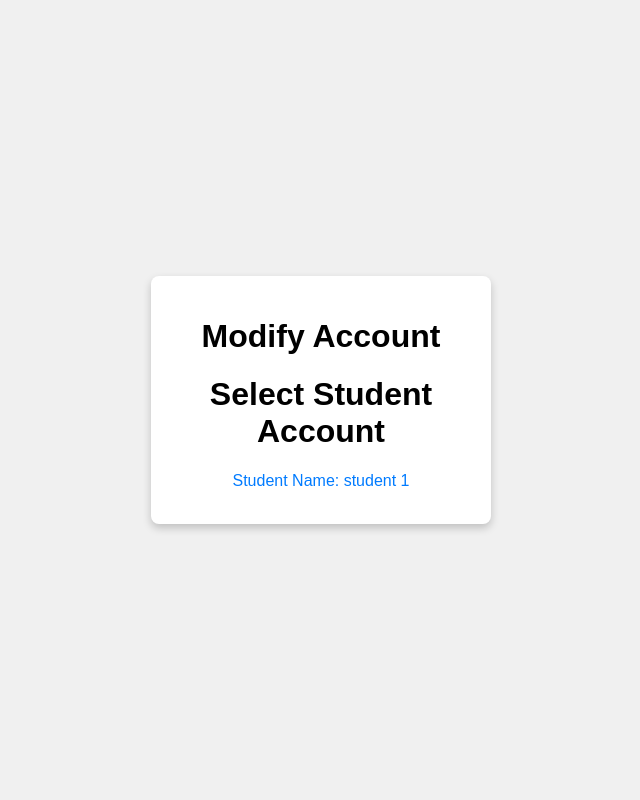
After one commit to Kee-Wei-HengNp/DevOps_Oct2024_Team3_Assignment, a Flask app: page /modify-account in a window 1280 px wide. The commit adds this page. Shown: the whole page, without its empty margins (319-959 px from the left). Run offline with Flask 3, Linux system fonts and the light colour scheme.

Commit message:
admin options, delete account and modify account

```diff
--- a/app.py
+++ b/app.py
@@ -71,6 +71,13 @@ def redeemable_items():
 def create_account():
     return render_template('create_account.html')
 
+@app.route('/modify-account')
+def modify_account():
+    return render_template('modify_account.html')
+
+@app.route('/delete-account')
+def delete_account():
+    return render_template('delete_account.html')
 
 @app.route('/redeemed-items')
 def redeemed_items():
--- a/static/styles.css
+++ b/static/styles.css
@@ -130,6 +130,28 @@ a:hover {
   text-align: center;
 }
 
+.Modify-account-container{
+  background: white;
+  padding: 20px;
+  border-radius: 8px;
+  box-shadow: 0 4px 8px rgba(0, 0, 0, 0.2);
+  width: 300px;
+  text-align: center;
+}
+
+.Modify-account-container h1{
+  width: auto;
+}
+
+.Delete-account-container{
+  background: white;
+  padding: 20px;
+  border-radius: 8px;
+  box-shadow: 0 4px 8px rgba(0, 0, 0, 0.2);
+  width: 300px;
+  text-align: center;
+}
+
 .button {
   display: block;
   width: 100%;
--- /dev/null
+++ b/templates/modify_account.html
@@ -0,0 +1,19 @@
+<!DOCTYPE html>
+<html lang="en">
+<head>
+    <meta charset="UTF-8">
+    <meta name="viewport" content="width=device-width, initial-scale=1.0">
+    <title>Login</title>
+    <link rel="stylesheet" href="{{ url_for('static', filename='styles.css') }}">
+</head>
+<body>
+    <div class="Modify-account-container">
+        <h1>Modify Account</h1>
+
+        <h1>Select Student Account</h1>
+        <a href="">Student Name: student 1</a>
+        <p id="error-message"></p>
+    </div>
+    <script src="{{ url_for('static', filename='script.js') }}"></script>
+</body>
+</html>
```
Also changed, not shown: templates/delete_account.html (added, +16 -0 lines).
